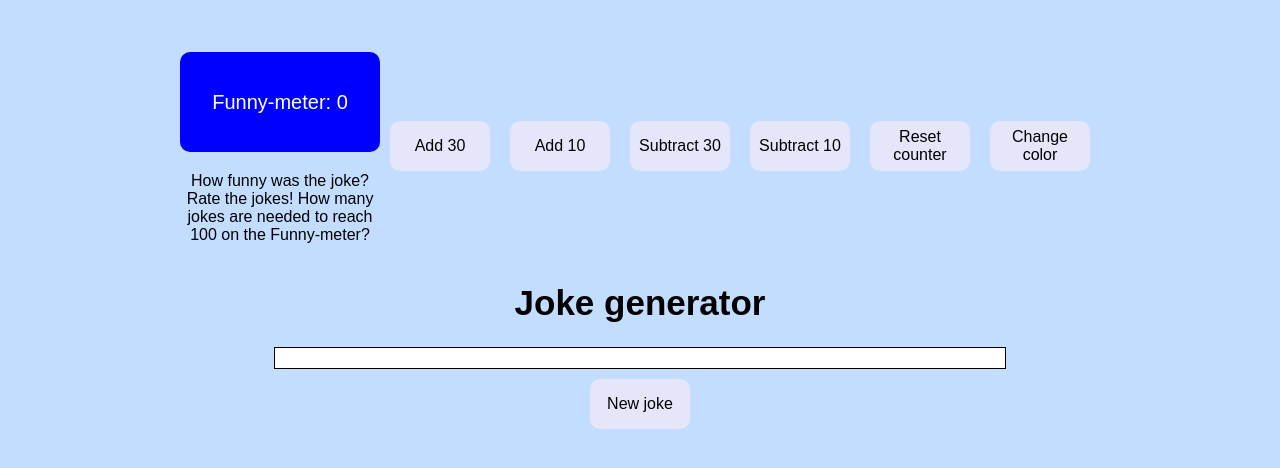
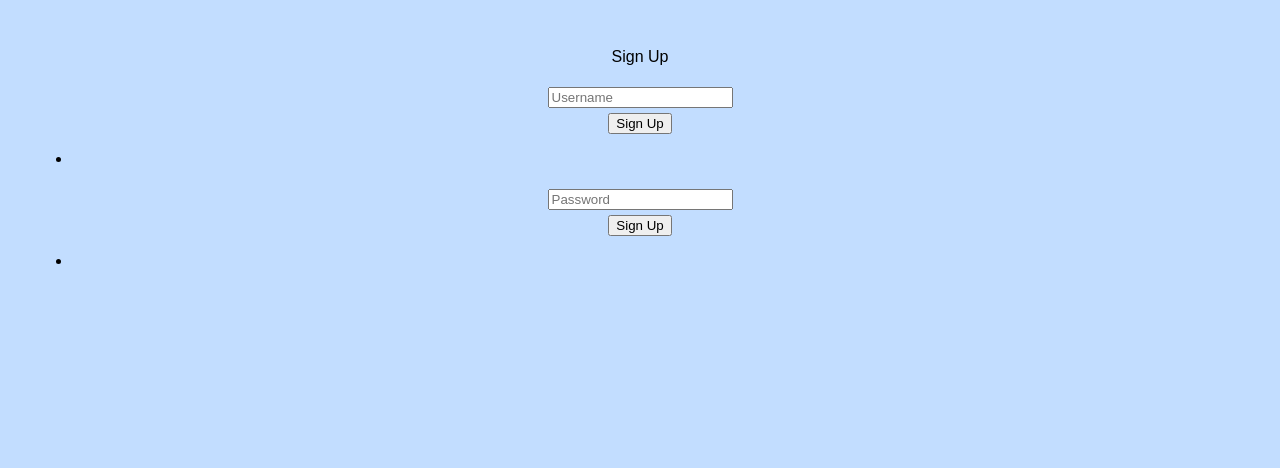
Before and after one commit to Alva-projects/react-API, a React (Vite) app in the folder react-api/: page / in a window 1280 px wide. Shown: the top 468 px of the page. Built offline with nearby package versions, Linux system fonts and the light colour scheme; no server answers.

Commit message:
SignIn and SignUp split in two

```diff
--- a/react-api/src/App.jsx
+++ b/react-api/src/App.jsx
@@ -1,8 +1,8 @@
 import './App.css'
-import Joke from "./assets/JokeAPI.jsx"
-import Form from "./pages/Form.jsx"
 import Game from "./pages/Game.jsx"
 import { BrowserRouter, Routes, Route } from 'react-router-dom';
+import LogIn from './pages/LogIn.jsx';
+import SignUp from './pages/SignUp.jsx';
 
 function App() {
 
@@ -10,9 +10,9 @@ function App() {
     <>
       <BrowserRouter>
         <Routes>
-          <Route path="/" element={<Game/>} />
-          <Route path="/sign-in" element={<Form/>} />
-
+          <Route path="/" element={<SignUp/>} />
+          <Route path="/login" element={<LogIn/>} />
+          <Route path="/Game" element={<Game/>} />
         </Routes>
       </BrowserRouter>
     </>
--- a/react-api/src/pages/Form.jsx
+++ /dev/null
@@ -1,48 +0,0 @@
-import  "../form.css"
-import { useEffect, useState } from "react";
-
-function Form () {
-
-const [username, setUsername] = useState("");
-const [list, setList] = useState([]);
-const addUsername = () => {
-    localStorage.setItem("usernameKey", username);
-    setUsername("");
-    setList((l) => [...l, localStorage.getItem("usernameKey")]);
-    }
-    const clearList = () => {
-        localStorage.clear();
-    }
-useEffect(() => {
-        setList([localStorage.getItem("usernameKey")]);
-}, []);
-
-
-    return(
-        <>
-            <h2>Welcome!</h2>
-            <div className="sign-up">
-                <p>Sign Up</p>
-                <input className="input" placeholder="Username" type="text" value={username} onChange={(e) => setUsername(e.target.value)} />
-                <br/>
-                <button onClick={addUsername} className="btn-sign-up">Sign Up</button>
-                <br/>
-                <ul>
-                    {list.map((item, index) => (
-                        <li usernameKey={index}>{item}</li>
-                    ))}
-                </ul>
-                <button onClick={clearList}>Clear list</button>
-            </div>
-            <div className="sign-in">
-                <p>Sign In</p>
-                <input className="input" placeholder="Username" type="text" />
-                <input className="input" placeholder="Password" type="text" />
-                <br/>
-                <button className="btn-sign-in">Sign In</button>
-            </div>
-        </>
-    )
-}
-
-export default Form;
--- /dev/null
+++ b/react-api/src/pages/LogIn.jsx
@@ -0,0 +1,18 @@
+import  "../form.css"
+
+function Form () {
+    return(
+        <>
+            <h2>Welcome!</h2>
+            <div className="sign-in">
+                <p>Sign In</p>
+                <input className="input" placeholder="Username" type="text" />
+                <input className="input" placeholder="Password" type="text" />
+                <br/>
+                <button className="btn-sign-in">Sign In</button>
+            </div>
+        </>
+    )
+}
+
+export default Form;
--- /dev/null
+++ b/react-api/src/pages/SignUp.jsx
@@ -0,0 +1,50 @@
+import { useEffect, useState } from "react";
+
+
+function SignUp() {
+    const [username, setUsername] = useState("");
+    const [list, setList] = useState([]);
+    const addUsername = () => {
+    localStorage.setItem("usernameKey", username);
+    setUsername("");
+    setList((l) => [...l, localStorage.getItem("usernameKey")]);
+    }
+
+    useEffect(() => {
+        setList([localStorage.getItem("usernameKey")]);
+}, []);
+    const [password, setPassword] = useState("");
+    const addPassword = () => {
+    localStorage.setItem("passwordKey", password);
+    setPassword("");
+    }
+
+    return(
+        <>
+            <p>Sign Up</p>
+            {/*Username sign up*/}
+            <input className="input" placeholder="Username" type="text" value={username} onChange={(e) => setUsername(etarget.value)} />
+            <br/>
+            <button onClick={addUsername} className="btn-sign-up">Sign Up</button>
+            <br/>
+            <ul>
+                {list.map((item, index) => (
+                    <li usernameKey={index}>{item}</li>
+            ))}
+            </ul>
+
+            {/*Password sign up*/}
+            <input className="input" placeholder="Password" type="text" value={password} onChange={(e) => setPassword(etarget.value)} />
+            <br/>
+            <button onClick={addPassword} className="btn-sign-up">Sign Up</button>
+            <ul>
+                {list.map((item, index) => (
+                    <li passwordKey={index}>{item}</li>
+                ))}
+            </ul>
+        </>
+    )
+
+}
+
+export default SignUp;
```
Also changed, not shown: react-api/src/assets/Navbar.jsx (added).
